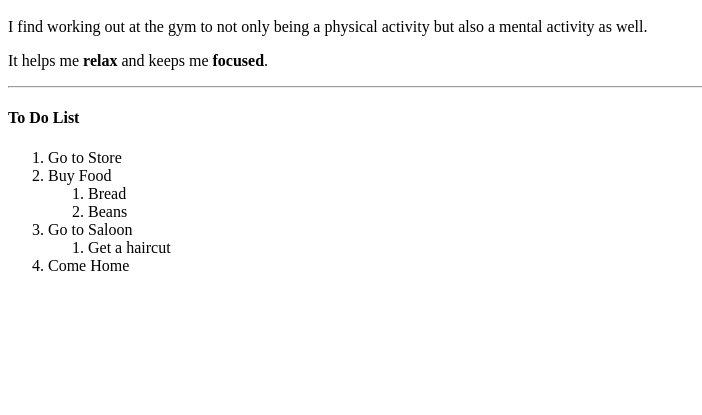
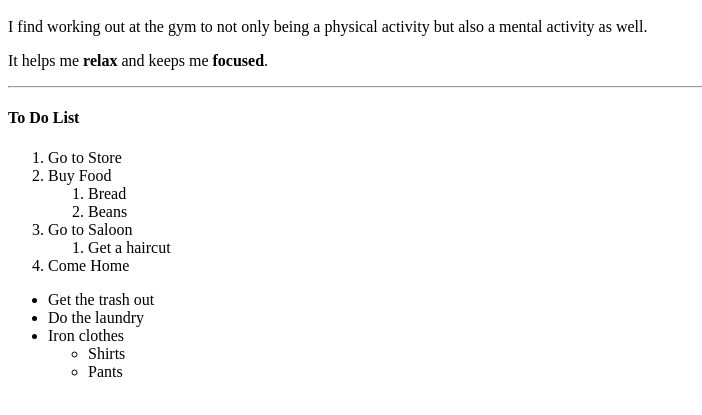
Before and after one commit to 44-563-Web-Apps-S21/webapps-s21-assignment-3-AbdulSuboor-Syed, a plain HTML site: page index.html in a window 1280 px wide. Shown: the part 101-516 px from the top of the page, without its empty margins (0-702 px from the left). Drawn offline with Linux system fonts and the light colour scheme.

Commit message:
Added ordered and unordered lists

```diff
--- a/index.html
+++ b/index.html
@@ -28,7 +28,16 @@
         </li>
         <li>Come Home</li>
         </ol>
-
+        <ul>
+            <li>Get the trash out</li>
+              <li> Do the laundry</li>
+                 <li>Iron clothes
+                     <ul>
+                     <li>Shirts</li>
+                     <li>Pants</li>
+                     </ul>
+                 </li>
+        </ul>
     </body>
 
 </html>
```
